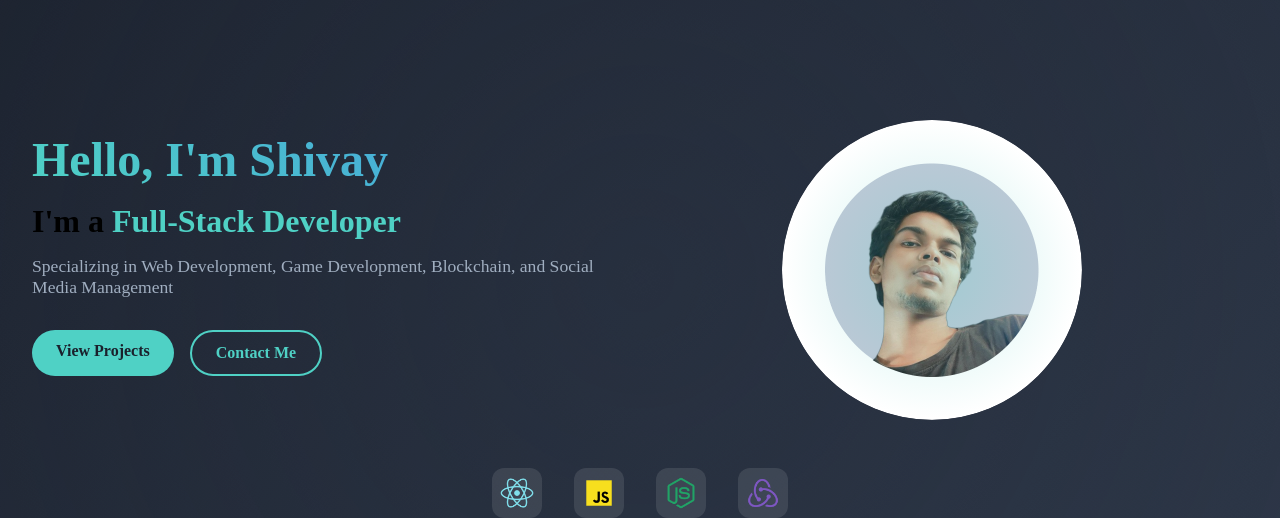
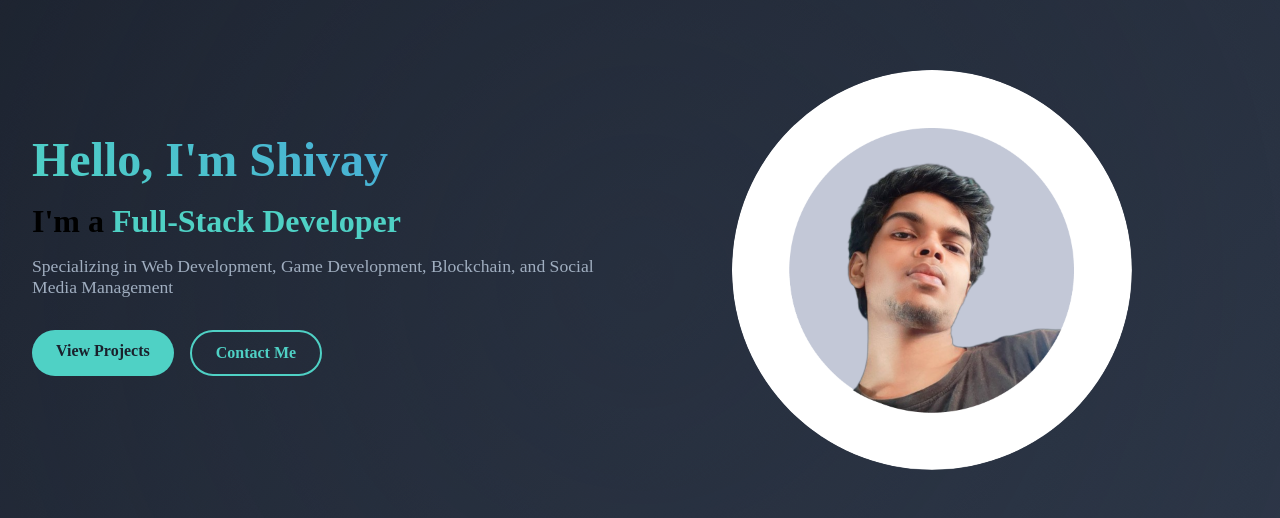
Before and after one commit to IAmShivay/MyPortfolio, a React (Create React App) app in the folder frontend/: page / in a window 1280 px wide. Shown: the part 122-640 px from the top of the page. Built offline with nearby package versions, Linux system fonts and the light colour scheme; no server answers.

Commit message:
added ui enhancement

```diff
--- a/frontend/src/components/Navbar/Navbar.scss
+++ b/frontend/src/components/Navbar/Navbar.scss
@@ -4,7 +4,6 @@
   --text-color: #e2e8f0;
   --hover-color: #f472b6;
   --close-icon-color: #38B2AC;
-  /* Green color for close icon */
   --transition: all 0.3s cubic-bezier(0.25, 0.8, 0.25, 1);
 }
 
--- a/frontend/src/containers/Header/Header.scss
+++ b/frontend/src/containers/Header/Header.scss
@@ -107,8 +107,8 @@
 
     .image-container {
       position: relative;
-      width: 300px;
-      height: 300px;
+      width: 400px;
+      height:400px;
       border-radius: 50%;
       overflow: hidden;
 
@@ -124,7 +124,6 @@
         left: 0;
         width: 100%;
         height: 100%;
-        background: radial-gradient(circle, rgba(79,209,197,0.3) 0%, rgba(26,32,44,0) 70%);
       }
     }
   }
```
